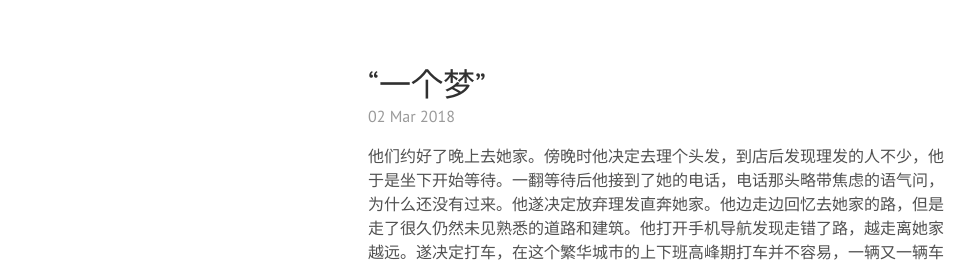
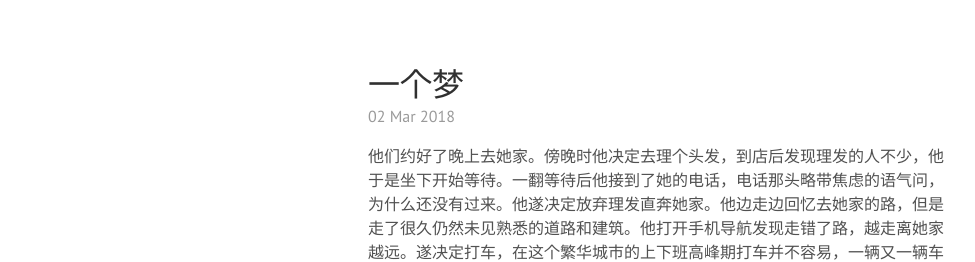
Before and after one commit to ChenSysu/lovestill.github.io, a Jekyll site: the page built from _posts/2018-03-02-dream.md, in a window 1280 px wide. Shown: the top 262 px of the page, without its empty margins (0-975 px from the left). Built offline with Jekyll 4.4.1, drawn with Linux system fonts in a browser that asks for light colours.

Commit message:
。。。

```diff
--- a/_posts/2018-03-02-dream.md
+++ b/_posts/2018-03-02-dream.md
@@ -1,6 +1,6 @@
 ---
 layout: post
-title: “一个梦”
+title: 一个梦
 description: "Custom written post descriptions are the way to go... if you're not lazy."
 tags: [sample post, video]
 ---
```
